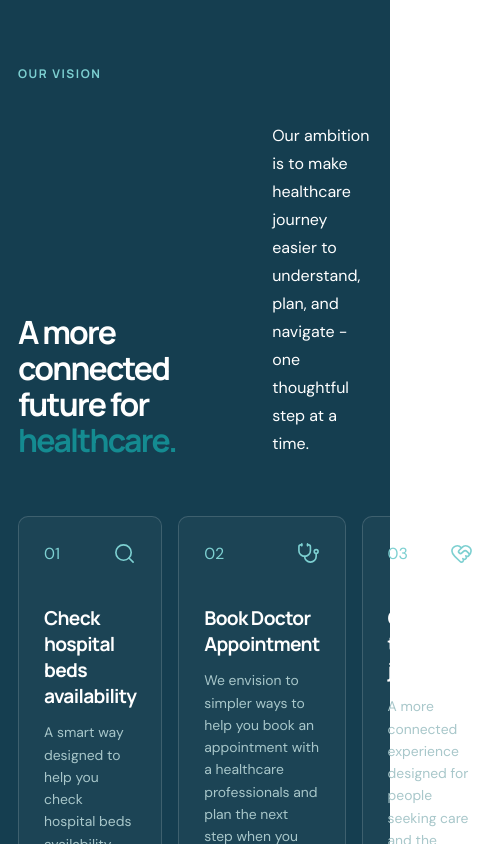
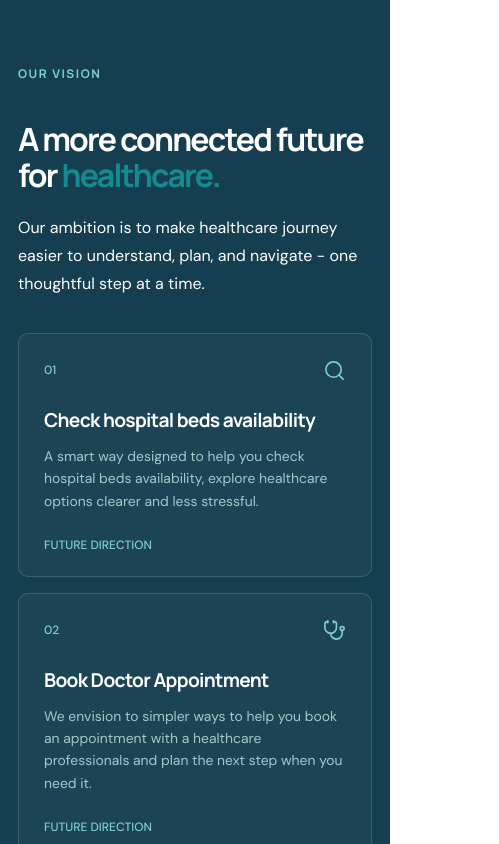
Before and after one commit to NDeenSanhaj96/medic-fi, a React (Vite) app: page / in a window 390 px wide. Shown: the part 2660-3504 px from the top of the page, 499 px wide, since content can reach past the window. Built offline with nearby package versions, Linux system fonts and the light colour scheme.

Commit message:
style: Add Media queries to the Vision Section at 768px screen size

```diff
--- a/src/App.css
+++ b/src/App.css
@@ -386,6 +386,12 @@
   line-height: var(--line-height-body);
   color: #a8c7ca;
 }
+
+.vision_card span {
+  font-size: var(--font-size-xs);
+  font-weight: var(--font-weight-medium);
+  color: #7dd0d1;
+}
 /*
 ====================
   Media Queries
@@ -525,6 +531,28 @@
     grid-column: auto;
     margin-top: 4px;
   }
+
+  .section_heading-row {
+    grid-template-columns: 1fr;
+    gap: 20px;
+  }
+
+  .vision_cards {
+    grid-template-columns: 1fr;
+    margin-top: 35px;
+  }
+
+  .vision_card {
+    min-height: 0;
+  }
+
+  .vision_card-top {
+    margin-bottom: 25px;
+  }
+
+  .vision_card p {
+    min-height: 0;
+  }
 }
 
 @media (max-width: 480px) {
```
